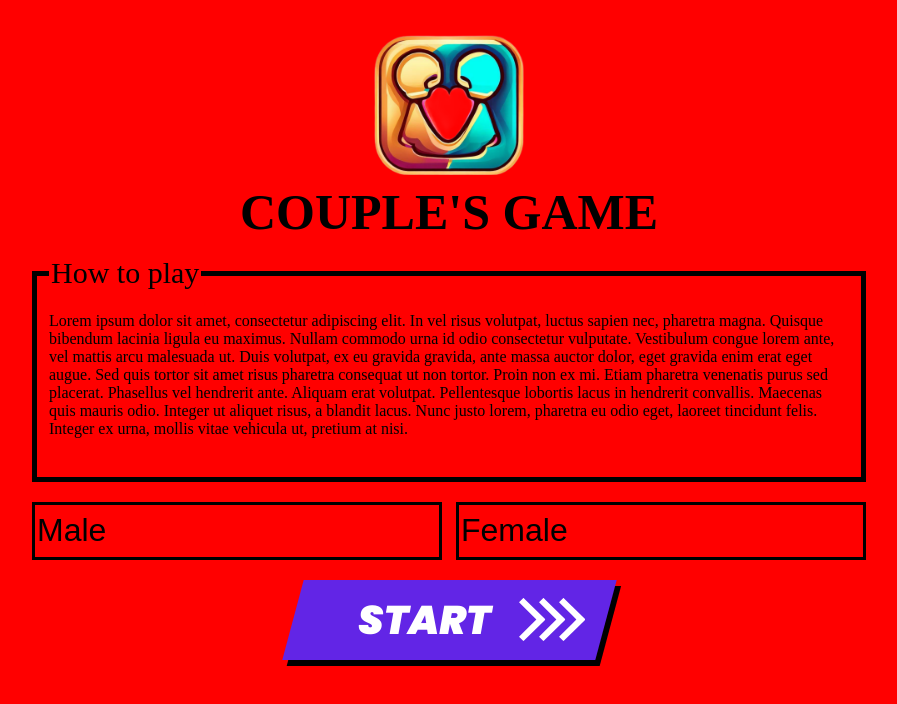
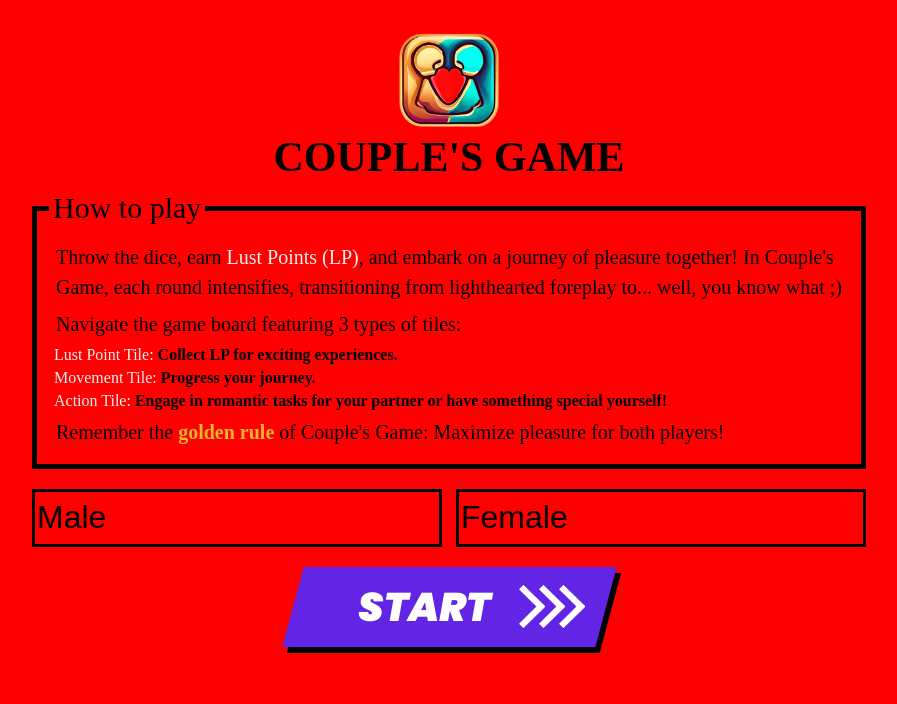
Before and after one commit to Razthyae/couple, a Next.js app: page / in a window 1280 px wide. Shown: the top 704 px of the page, without its empty margins (191-1088 px from the left). Built offline with nearby package versions, Linux system fonts and the light colour scheme.

Commit message:
Added how to play section

```diff
--- a/pages/index.js
+++ b/pages/index.js
@@ -53,25 +53,33 @@ export default function Home() {
 
       <main className={styles.main}>
         <div className={styles.logo}>
-          <Image src={Logo} width={150} height={150} alt="Game logo" />
+          <Image src={Logo} width={100} height={100} alt="Game logo" />
           <h1>COUPLE'S GAME</h1>
         </div>
         <fieldset className={styles.about}>
           <legend>How to play</legend>
-          <p>
-            Lorem ipsum dolor sit amet, consectetur adipiscing elit. In vel
-            risus volutpat, luctus sapien nec, pharetra magna. Quisque bibendum
-            lacinia ligula eu maximus. Nullam commodo urna id odio consectetur
-            vulputate. Vestibulum congue lorem ante, vel mattis arcu malesuada
-            ut. Duis volutpat, ex eu gravida gravida, ante massa auctor dolor,
-            eget gravida enim erat eget augue. Sed quis tortor sit amet risus
-            pharetra consequat ut non tortor. Proin non ex mi. Etiam pharetra
-            venenatis purus sed placerat. Phasellus vel hendrerit ante. Aliquam
-            erat volutpat. Pellentesque lobortis lacus in hendrerit convallis.
-            Maecenas quis mauris odio. Integer ut aliquet risus, a blandit
-            lacus. Nunc justo lorem, pharetra eu odio eget, laoreet tincidunt
-            felis. Integer ex urna, mollis vitae vehicula ut, pretium at nisi.
-          </p>
+      <p className={styles.sectionParagraph}>
+        Throw the dice, earn <span className={styles.emphasis}>Lust Points (LP)</span>, and embark on a journey of pleasure together! In Couple's Game, each round intensifies, transitioning from lighthearted foreplay to... well, you know what ;)
+      </p>
+
+      <p className={styles.sectionParagraph}>
+        Navigate the game board featuring 3 types of tiles:
+      </p>
+
+      <div className={styles.tileType}>
+        <span className={styles.emphasis}>Lust Point Tile:</span> <span className={styles.bold}>Collect LP for exciting experiences.</span>
+      </div>
+      <div className={styles.tileType}>
+        <span className={styles.emphasis}>Movement Tile:</span> <span className={styles.bold}>Progress your journey.</span>
+      </div>
+      <div className={styles.tileType}>
+        <span className={styles.emphasis}>Action Tile:</span> <span className={styles.bold}>Engage in romantic tasks for your partner or have something special yourself!</span>
+      </div>
+
+
+      <p className={styles.sectionParagraph}>
+        Remember the <span className={styles.goldenEmphasis}>golden rule</span> of Couple's Game: Maximize pleasure for both players!
+      </p>
         </fieldset>
         <div className={styles.nameInput}>
           <input
--- a/styles/Home.module.css
+++ b/styles/Home.module.css
@@ -72,19 +72,28 @@
 }
 
 .main h1 {
-  font-size: 50px;
+  font-size: 42px;
   margin-top: 3px;
-  margin-bottom: 15px;
+  margin-bottom: 6px;
 }
 
-.about {
-  height: 200px;
+.about {/*
+  height: 200px; */
   width: 800px;
   border: 5px solid black;
+
 }
 
 .about legend {
   font-size: 30px;
+  color: black;
+
+  padding: 4px;
+}
+
+.about p {
+  margin: 7px;
+  font-size: 20px;
 }
 
 
@@ -299,3 +308,31 @@ path.two {
     background: none;
     border: none;
   }
+
+
+   /* Styles for the paragraphs */
+   .sectionParagraph {
+    line-height: 1.5;
+    margin-bottom: 20px;
+  }
+
+  .emphasis {
+    color: #f0f0f0;
+  }
+
+  .bold {
+    font-weight: bold;
+  }
+
+  /* Styles for tile types */
+  .tileType {
+    margin-bottom: 5px;
+    margin-left: 5px;
+  }
+
+
+
+  .goldenEmphasis {
+    color: rgb(234, 180, 43); /* Golden color */
+    font-weight: bold;
+  }
```
